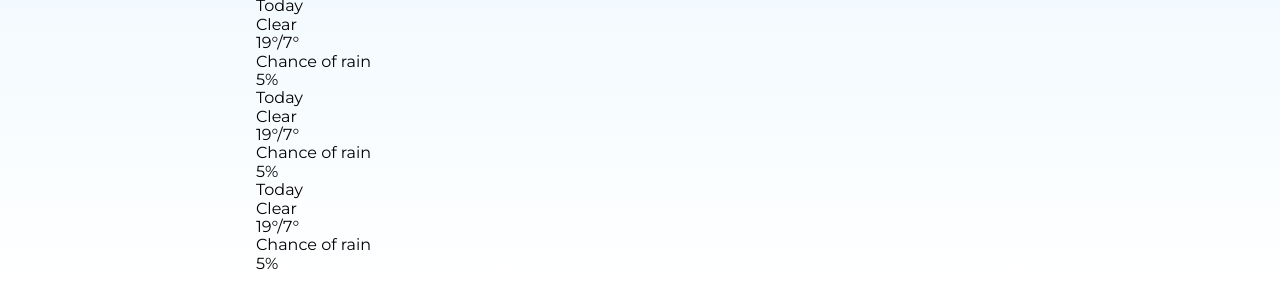
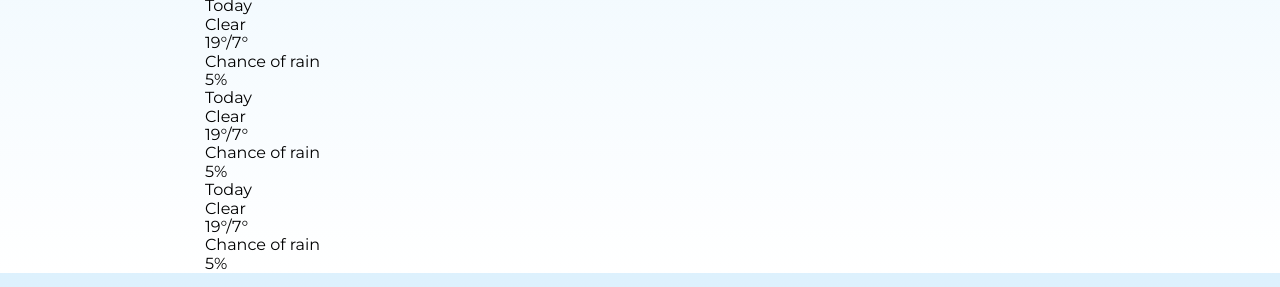
Before and after one commit to henrylin03/whats-the-weather, a website built with webpack: page src/index.html in a window 1280 px wide. Shown: the part 513-800 px from the top of the page. Built offline with nearby package versions, Linux system fonts and the light colour scheme.

Commit message:
set width for the page - it is sufficiently narrow that there's no much change on smaller screens. add some padding to the left and right for when the screen is smaller than 900px

```diff
--- a/src/assets/styles/global.css
+++ b/src/assets/styles/global.css
@@ -26,8 +26,8 @@ b {
 }
 
 body {
-  height: 100dvh;
-  width: 60dvw;
+  width: 900px;
+  padding: 0 15px;
   margin: 0 auto;
   background: linear-gradient(var(--lightest-clr), white);
 }
```
